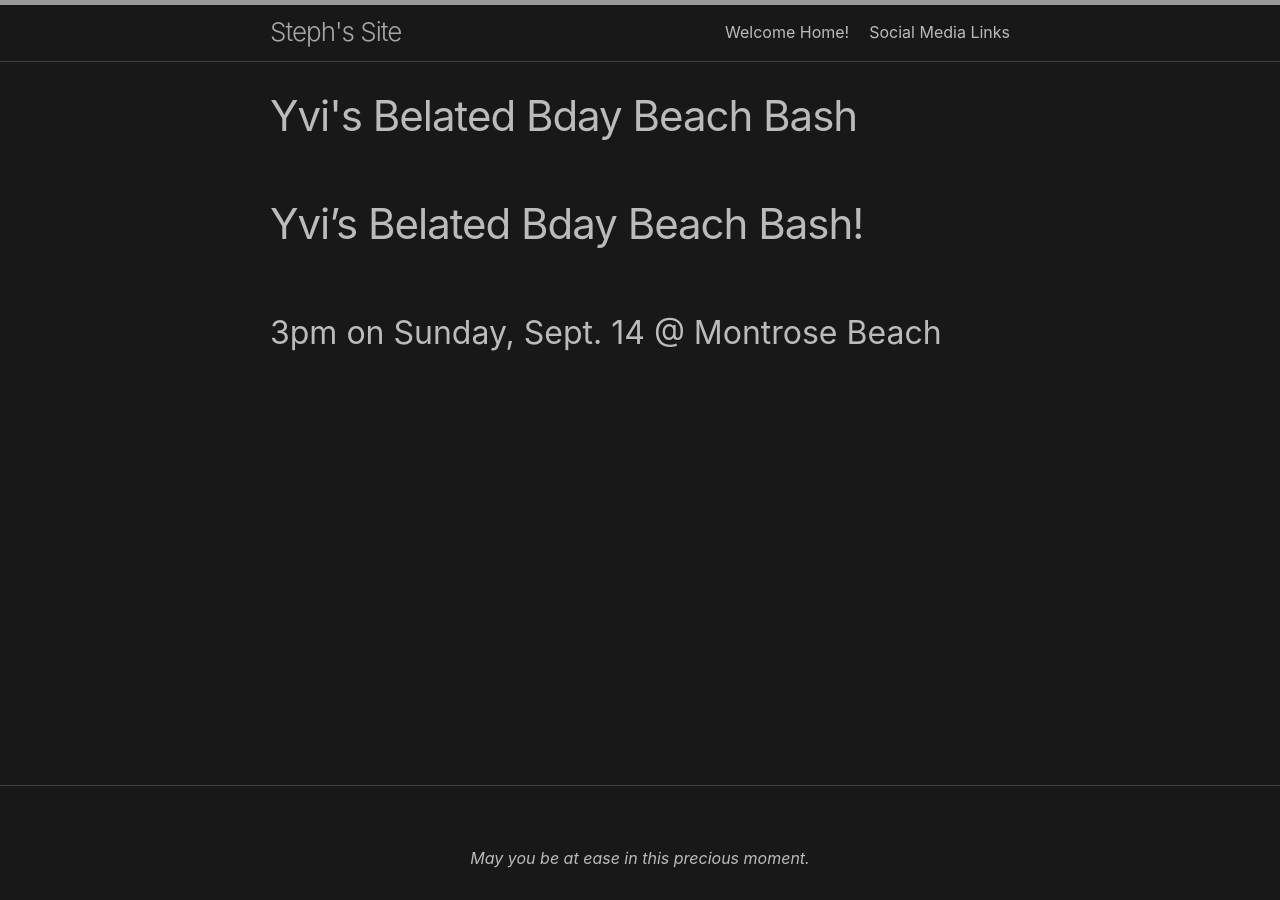
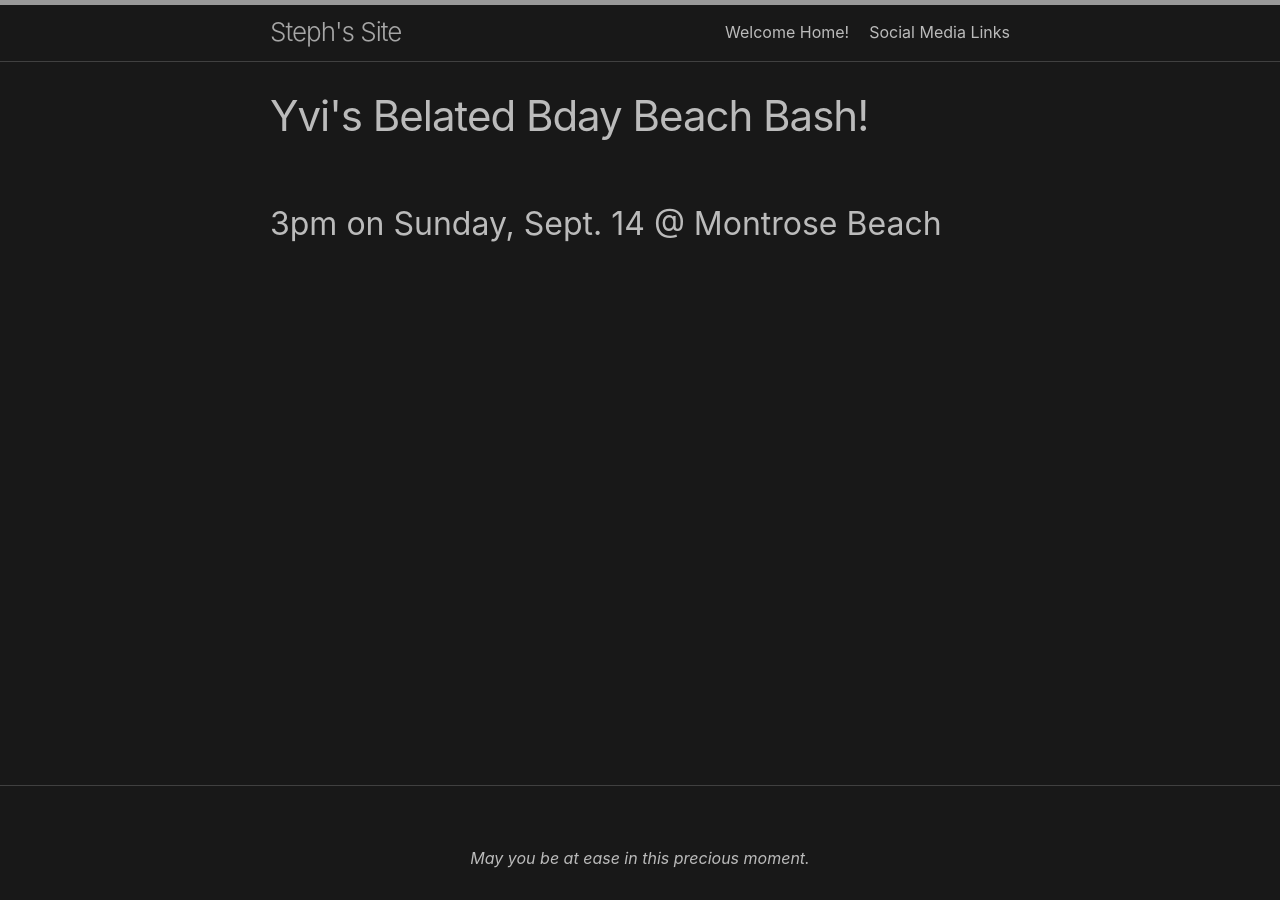
Before and after one commit to TheSre/TheSre.github.io, a Jekyll site: the page built from ybbbb.md, in a window 1280 px wide. Built offline with Jekyll 4.4.1, drawn with Linux system fonts in a browser that asks for light colours.

Commit message:
removed duplicate title

```diff
--- a/ybbbb.md
+++ b/ybbbb.md
@@ -1,8 +1,7 @@
 ---
-title: Yvi's Belated Bday Beach Bash
+title: Yvi's Belated Bday Beach Bash!
 layout: page
 exclude: true
 ---
 
-# Yvi's Belated Bday Beach Bash!
 ## 3pm on Sunday, Sept. 14 @ Montrose Beach
```
